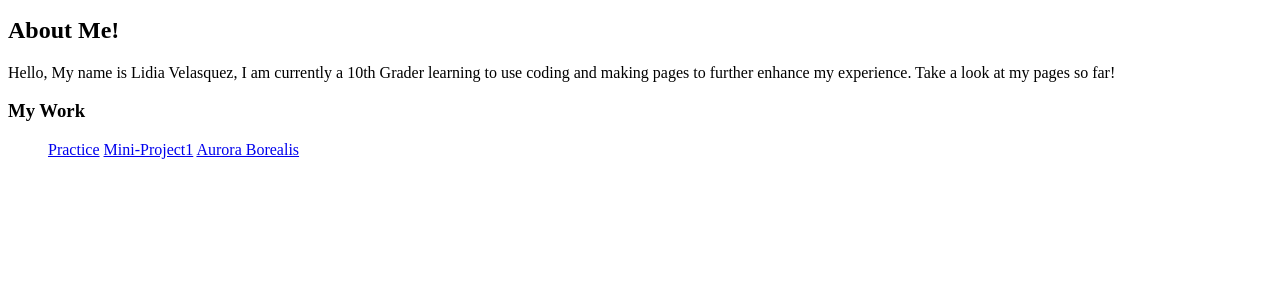
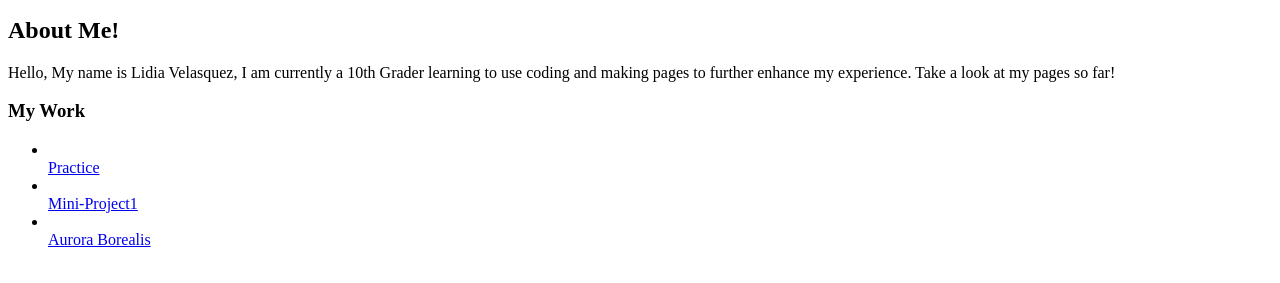
Before and after one commit to LidiaV2/Lidia.V2, a plain HTML site: page index.html in a window 1280 px wide. Shown: the part 101-384 px from the top of the page. Drawn offline with Linux system fonts and the light colour scheme.

Commit message:
Update index.html

```diff
--- a/index.html
+++ b/index.html
@@ -12,10 +12,10 @@
 <p>Hello, My name is Lidia Velasquez, I am currently a 10th Grader  learning to use coding and making pages to further enhance my experience. Take a look at my pages so far!</p>
 
     <h3> My Work</h3>
-<ol>
-<a href=”practice.html”>Practice</a>
-<a href=”project1.html”> Mini-Project1</a>
-<a href=”lab1.html”>Aurora Borealis</a>
-</ol>
+<ul>
+<li></li><a href=”practice.html”>Practice</a></li>
+<li></li><a href=”project1.html”> Mini-Project1</a></li>
+<li></li><a href=”lab1.html”>Aurora Borealis</a></li>
+</ul>
 </body>
 </html>
```
